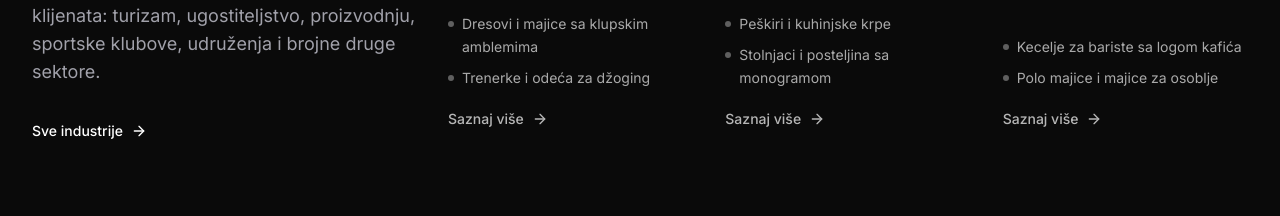
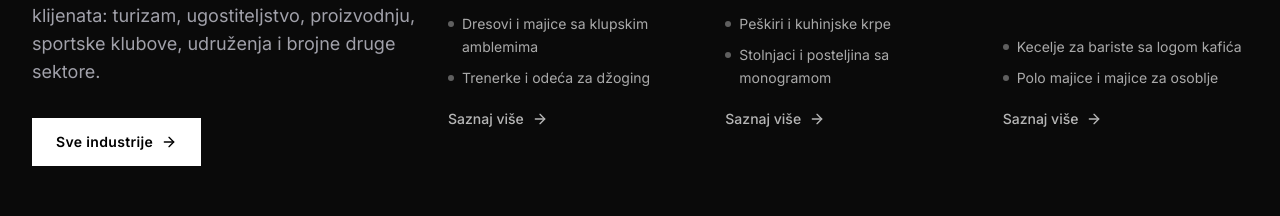
Before and after one commit to ivicajovanovic/addvert-2026, a Next.js app: page / in a window 1280 px wide. Shown: the part 4862-5078 px from the top of the page. Built offline with nearby package versions, Linux system fonts and the light colour scheme; no server answers.

Commit message:
feat(home): emphasize industries link

```diff
--- a/components/home-industries-teaser.tsx
+++ b/components/home-industries-teaser.tsx
@@ -20,7 +20,7 @@ export function HomeIndustriesTeaser() {
               <p className="text-muted-foreground text-lg max-w-sm mb-8">{industriesIntro}</p>
               <Link
                 href="/industrije"
-                className="inline-flex items-center gap-2 text-sm font-medium text-white transition-colors hover:text-white/80"
+                className="inline-flex h-12 items-center justify-center gap-2 rounded-none bg-white px-6 text-sm font-semibold tracking-wide text-black transition-colors hover:bg-gray-200 focus-visible:outline-2 focus-visible:outline-offset-4 focus-visible:outline-ring"
               >
                 Sve industrije
                 <ArrowRight className="size-4" aria-hidden="true" />
```
